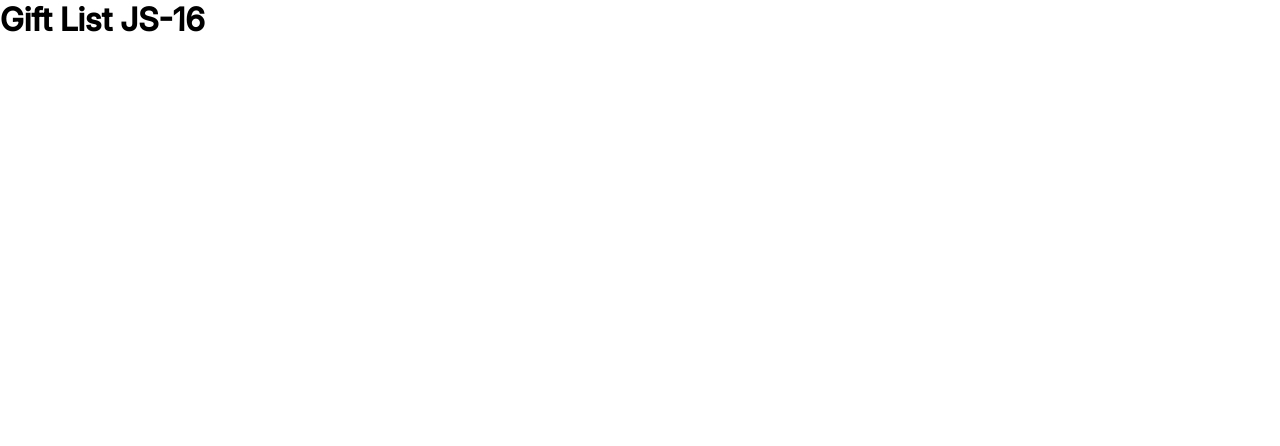
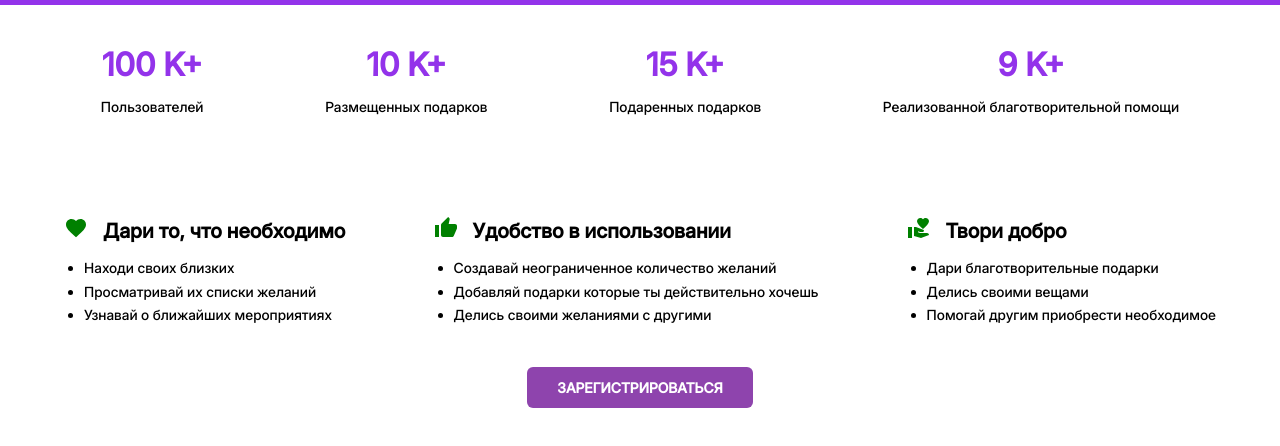
Before and after one commit to peaksoft-school/Gift-list-js16-day-, a React (Vite) app: page / in a window 1280 px wide. Shown: the top 446 px of the page. Built offline with nearby package versions, Linux system fonts and the light colour scheme.

Commit message:
create-static

```diff
--- a/package.json
+++ b/package.json
@@ -15,6 +15,7 @@
     "@mui/icons-material": "^6.4.9",
     "@mui/material": "^6.4.7",
     "react": "^18.3.1",
+    "react-countup": "^6.5.3",
     "react-dom": "^18.3.1",
     "styled-components": "^6.1.15"
   },
--- a/src/App.jsx
+++ b/src/App.jsx
@@ -1,3 +1,10 @@
-const App = () => <h1> Gift List JS-16</h1>
+import Advantage from './components/Advantage'
+import MyCounter from './components/MyCounter'
 
+const App = () => (
+   <>
+      <MyCounter />
+      <Advantage />
+   </>
+)
 export default App
--- /dev/null
+++ b/src/components/Advantage.jsx
@@ -0,0 +1,108 @@
+import { Favorite, ThumbUp, VolunteerActivism } from '@mui/icons-material'
+import styled from 'styled-components'
+
+const Advantage = () => {
+   return (
+      <Section>
+         <FeatureList>
+            <article>
+               <IconWrapper>
+                  <Favorite sx={{color: "green"}}/> <Title>Дари то, что необходимо</Title>
+               </IconWrapper>
+
+               <List>
+                  <li>Находи своих близких</li>
+                  <li>Просматривай их списки желаний</li>
+                  <li>Узнавай о ближайших мероприятиях</li>
+               </List>
+            </article>
+
+            <article>
+               <IconWrapper>
+                  <ThumbUp sx={{color: "green"}}/> <Title>Удобство в использовании</Title>
+               </IconWrapper>
+
+               <List>
+                  <li>Создавай неограниченное количество желаний</li>
+                  <li>Добавляй подарки которые ты действительно хочешь</li>
+                  <li>Делись своими желаниями с другими</li>
+               </List>
+            </article>
+
+            <article>
+               <IconWrapper>
+                  <VolunteerActivism sx={{color: "green"}}/> <Title>Твори добро</Title>
+               </IconWrapper>
+
+               <List>
+                  <li>Дари благотворительные подарки</li>
+                  <li>Делись своими вещами</li>
+                  <li>Помогай другим приобрести необходимое</li>
+               </List>
+            </article>
+         </FeatureList>
+
+         <RegisterButton>ЗАРЕГИСТРИРОВАТЬСЯ</RegisterButton>
+      </Section>
+   )
+}
+
+export default Advantage
+
+const Section = styled.section`
+   padding: 60px 20px;
+   background-color: #fff;
+   text-align: center;
+`
+
+const FeatureList = styled.div`
+   display: flex;
+   justify-content: space-around;
+   flex-wrap: wrap;
+   margin-bottom: 40px;
+`
+
+const IconWrapper = styled.div`
+
+   border: 1px;
+   border-radius: 50%;
+   display: flex;
+   justify-content:start;
+   align-items: start;
+   gap: 15px;
+`
+
+const Title = styled.h3`
+   font-family: Inter;
+   font-weight: 600;
+   font-size: 20px;
+   line-height: 150%;
+   font-weight: bold;
+   margin-bottom: 10px;
+`
+
+const List = styled.ul`
+   font-family: Inter;
+   font-weight: 400;
+   font-size: 14px;
+   line-height: 170%;
+   list-style: disc;
+   padding-left: 20px;
+   text-align: left;
+`
+
+const RegisterButton = styled.button`
+   padding: 12px 30px;
+   background-color: #8e44ad;
+   color: #fff;
+   font-weight: bold;
+   border: none;
+   border-radius: 6px;
+   cursor: pointer;
+   font-size: 14px;
+   transition: background-color 0.3s;
+
+   &:hover {
+      background-color: #732d91;
+   }
+`
--- /dev/null
+++ b/src/components/MyCounter.jsx
@@ -0,0 +1,57 @@
+import CountUp from 'react-countup'
+import styled from 'styled-components'
+
+const stats = [
+   { end: 100, label: 'K+', text: 'Пользователей' },
+   { end: 10, label: 'K+', text: 'Размещенных подарков' },
+   { end: 15, label: 'K+', text: 'Подаренных подарков' },
+   { end: 9, label: 'K+', text: 'Реализованной благотворительной помощи' },
+]
+
+const MyCounter = () => {
+   return (
+      <ContainerDiv>
+         {stats.map((stat, id) => (
+            <Number key={id}>
+
+               <StyledDiv>
+                  <CountUp end={stat.end} /> {stat.label}
+               </StyledDiv>
+
+               <Text>{stat.text}</Text>
+            </Number>
+         ))}
+      </ContainerDiv>
+   )
+}
+export default MyCounter
+
+const ContainerDiv = styled.div`
+   display: flex;
+   justify-content: space-around;
+   padding: 40px;
+   background-color: white;
+   border-top: 5px solid #9333ea;
+`
+
+const StyledDiv = styled.div`
+   font-size: 32px;
+   font-weight: bold;
+`
+const Number = styled.div`
+   font-family: Inter;
+   text-align: center;
+   color: #9333ea;
+   font-weight: 500;
+   font-size: 54px;
+`
+const Text = styled.div`
+   font-family: Inter;
+   color: black;
+   font-weight: 400;
+   font-size: 14px;
+   line-height: 120%;
+   letter-spacing: 0%;
+   text-align: center;
+   margin-top: 15px;
+`
```
Also changed, not shown: 1 other file (tests, documents, lock files or other folders).
